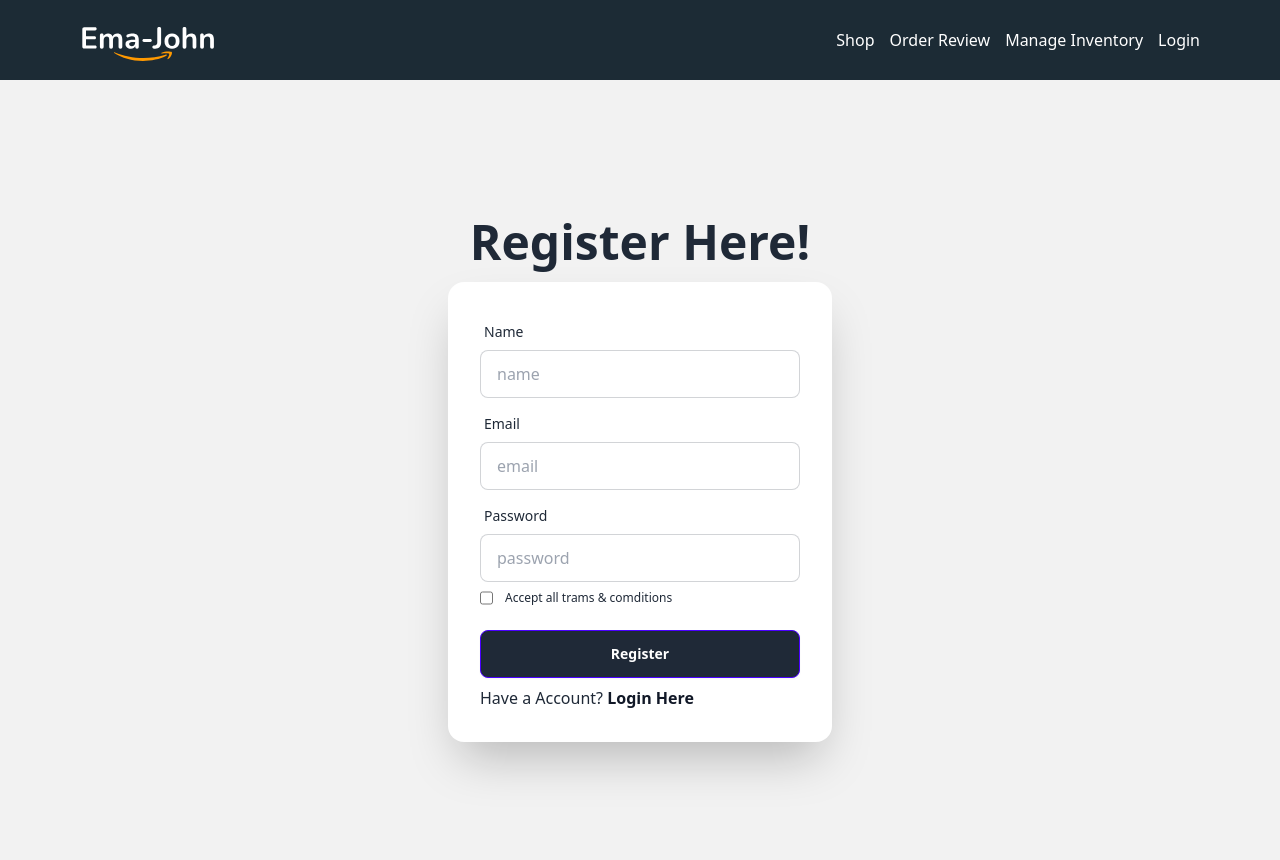
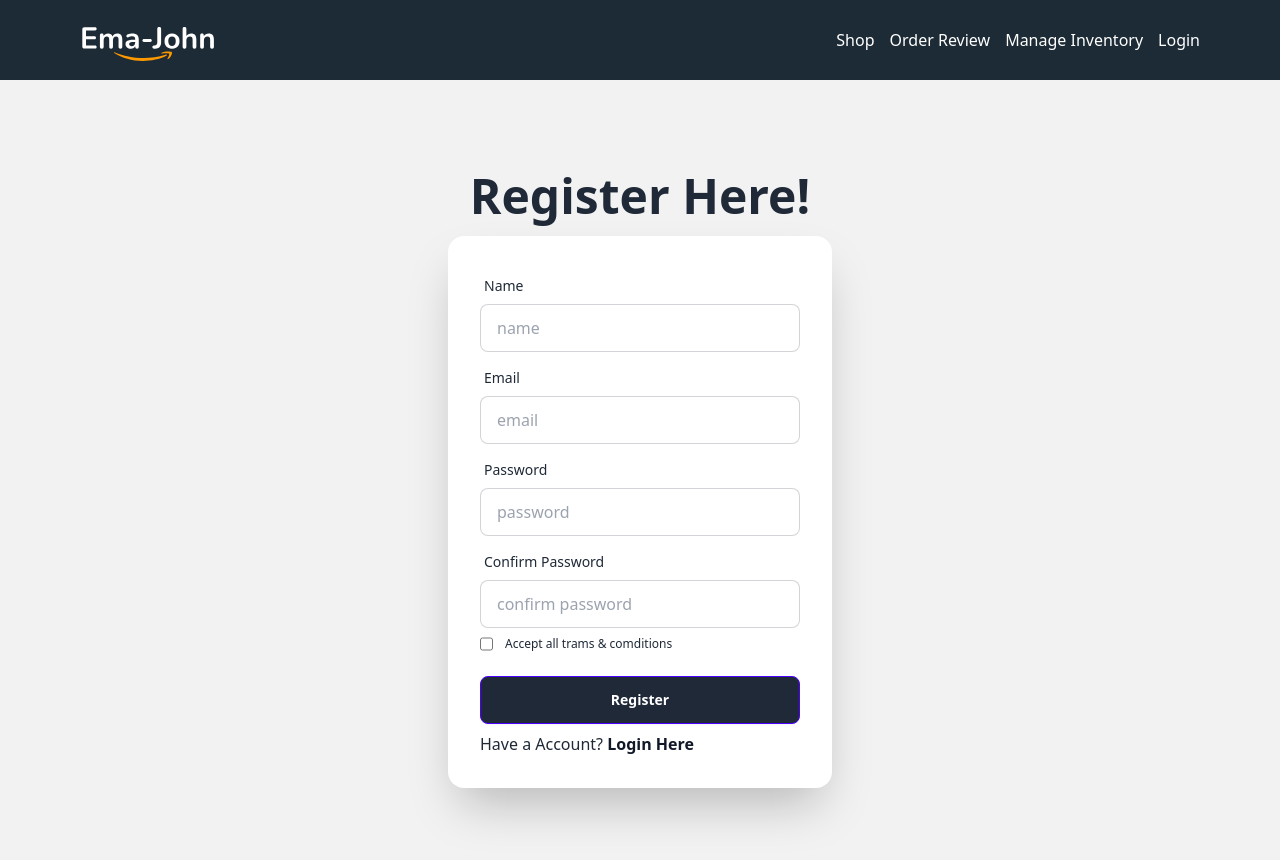
Before and after one commit to zihanurcse/ema-jhon-shop, a React (Vite) app: page /register in a window 1280 px wide. Shown: the top 860 px of the page. Built offline with nearby package versions, Linux system fonts and the light colour scheme; no server answers.

Commit message:
create checkout page

```diff
--- /dev/null
+++ b/src/components/Checkout/Checkout.jsx
@@ -0,0 +1,10 @@
+
+const Checkout = () => {
+  return (
+    <div>
+        <h1>This is checkout page</h1>
+    </div>
+  );
+};
+
+export default Checkout;
--- a/src/components/Header/Header.jsx
+++ b/src/components/Header/Header.jsx
@@ -28,6 +28,11 @@ const Header = () => {
           <Link to='/manage'>Manage Inventory</Link>
         </li>
         {
+          user && (<li>
+            <Link to='/checkout'>Checkout</Link>
+          </li>)
+        }
+        {
           user ? (<li>
             <Link onClick={handleSignOut}>LogOut</Link>
           </li>
--- a/src/components/Order/Order.jsx
+++ b/src/components/Order/Order.jsx
@@ -1,4 +1,4 @@
-import { useLoaderData } from "react-router-dom";
+import { Link, useLoaderData } from "react-router-dom";
 import Cart from "../Cart/Cart";
 import ReviewItem from "../ReviewItem/ReviewItem";
 import "./Order.css";
@@ -37,7 +37,7 @@ const Order = () => {
         <div className="cart-container">
           <Cart cart={cart} clearCartHandle={clearCartHandle}>
             <button className="btn-review-order">
-              <span>Proceed Checkout</span> <FontAwesomeIcon icon={faCreditCard} />
+              <span><Link to="/checkout">Proceed Checkout</Link></span> <FontAwesomeIcon icon={faCreditCard} />
             </button>
           </Cart>
         </div>
--- a/src/components/Register/Register.jsx
+++ b/src/components/Register/Register.jsx
@@ -1,9 +1,11 @@
-import { useContext } from "react";
+import { useContext, useState } from "react";
 import { Link } from "react-router-dom";
 import { authContext } from "../../Provider/AuthProvider";
+import { faIgloo } from "@fortawesome/free-solid-svg-icons";
 
 const Register = () => {
-    const {user, createUser} = useContext(authContext);
+    const { user, createUser } = useContext(authContext);
+    const [error, setError] = useState("");
 
     const handleRegister = (event) => {
         event.preventDefault();
@@ -11,7 +13,18 @@ const Register = () => {
         const name = form.name.value;
         const email = form.email.value;
         const password = form.password.value;
-        console.log(name, email, password)
+        const confirm = form.confirm.value;
+
+        //error reset
+        setError("");
+
+        //password confirm check
+        if (password !== confirm) {
+            setError("Password not matched")
+            return
+        }
+
+        //user create function
         createUser(email, password)
             .then((userCredential) => {
                 const signinUser = userCredential.user;
@@ -20,7 +33,7 @@ const Register = () => {
             .catch((error) => {
                 const errorCode = error.code;
                 const errorMessage = error.message;
-            console.log(errorMessage);
+                setError(errorMessage);
             });
         form.reset()
     }
@@ -51,13 +64,19 @@ const Register = () => {
                                     <span className="label-text">Password</span>
                                 </label>
                                 <input type="password" name="password" placeholder="password" className="input input-bordered" required />
+                            </div>
+                            <div className="form-control">
+                                <label className="label">
+                                    <span className="label-text">Confirm Password</span>
+                                </label>
+                                <input type="password" name="confirm" placeholder="confirm password" className="input input-bordered" required />
                                 <label className="flex gap-3 my-2">
                                     <input type="checkbox" name="" id="" />
                                     <a href="#" className="label-text-alt link link-hover">Accept all trams & comditions</a>
                                 </label>
-
                             </div>
-                            <div className="form-control mt-2">
+                            <div className="form-control">
+                                <p className="text-pink-700 my-1">{error}</p>
                                 <button className="btn btn-primary bg-gray-800 text-white">Register</button>
                                 <p className="mt-2">Have a Account? <Link to="/login" className="font-bold text-gray-900">Login Here</Link></p>
                             </div>
--- a/src/components/Router/Router.jsx
+++ b/src/components/Router/Router.jsx
@@ -6,6 +6,7 @@ import Manage from "../Manage/Manage";
 import Login from "../Login/Login";
 import { cartProducts } from "../../loaders/cartProductsLoader";
 import Register from "../Register/Register";
+import Checkout from "../Checkout/Checkout";
 
 const router = createBrowserRouter([
     {
@@ -20,6 +21,10 @@ const router = createBrowserRouter([
             path: 'order',
             element: <Order></Order>,
             loader: () => cartProducts()
+        },
+        {
+            path: 'checkout',
+            element: <Checkout></Checkout>
         },
         {
             path: 'manage',
```
Lines whose indentation alone changed are shown as unchanged.
